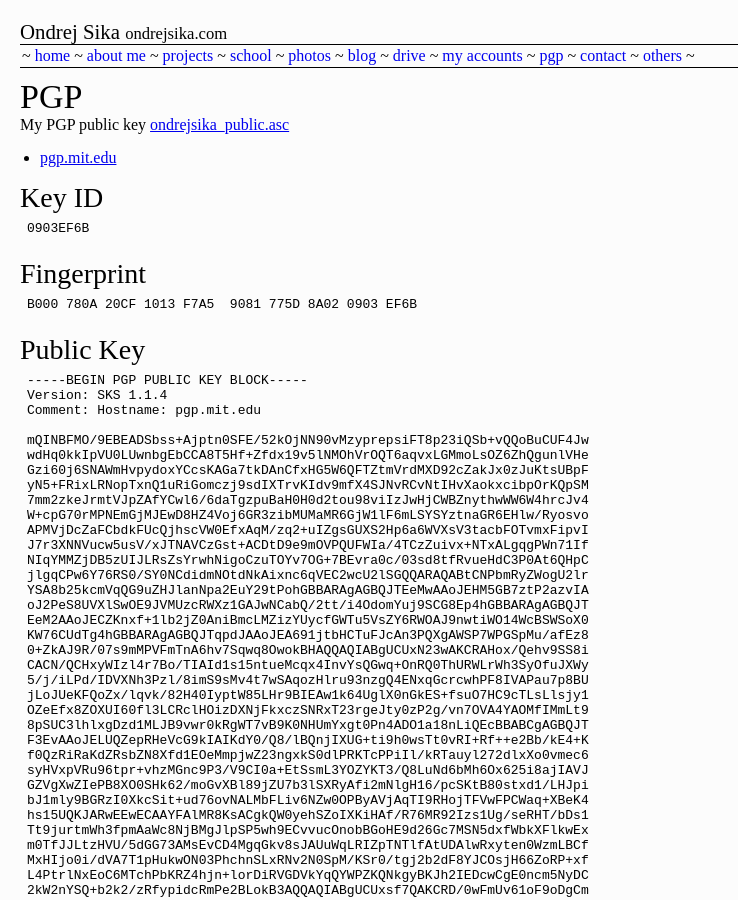
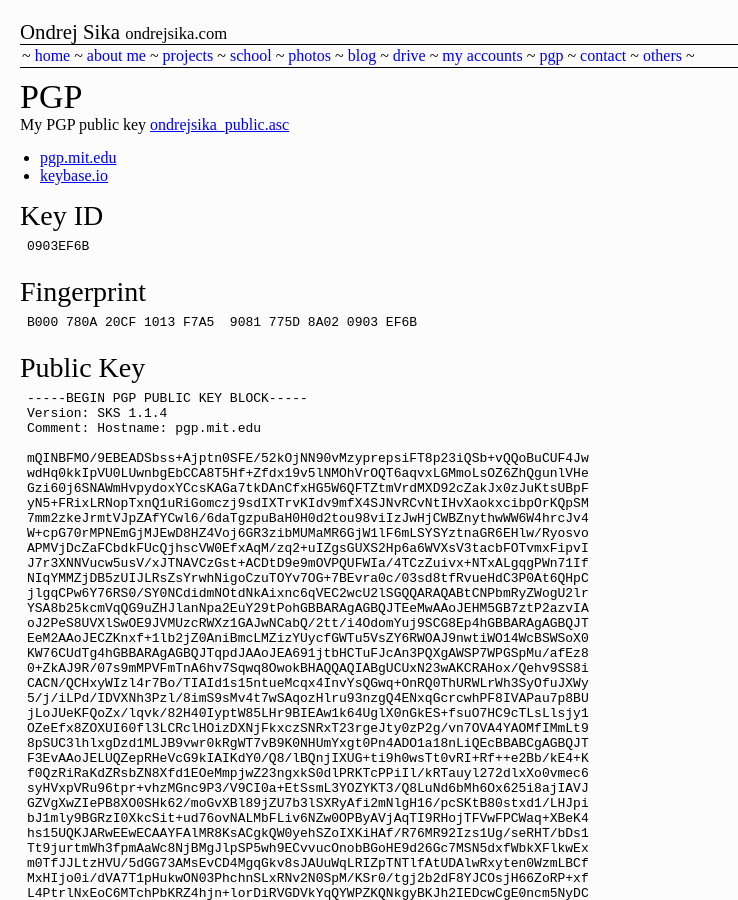
Before and after one commit to ondrejsika/ondrejsika.com, a Jekyll site: the page built from pgp.md, in a window 1280 px wide and 900 px high. Shown: the whole window, without its empty margins (0-738 px from the left). Built offline with Jekyll 4.4.1, drawn with Linux system fonts in a browser that asks for light colours; Markdown is read by kramdown in place of the engine named in the settings; comment, search, counter and statistics services are not loaded.

Commit message:
add keybase to pgp page

```diff
--- a/pgp.md
+++ b/pgp.md
@@ -18,6 +18,7 @@
 My PGP public key [ondrejsika_public.asc](/ondrejsika_public.asc)
 
 * [pgp.mit.edu](http://pgp.mit.edu/pks/lookup?op=vindex&search=0x775D8A020903EF6B)
+* [keybase.io](https://keybase.io/ondrejsika)
 
 ### Key ID
 
```
